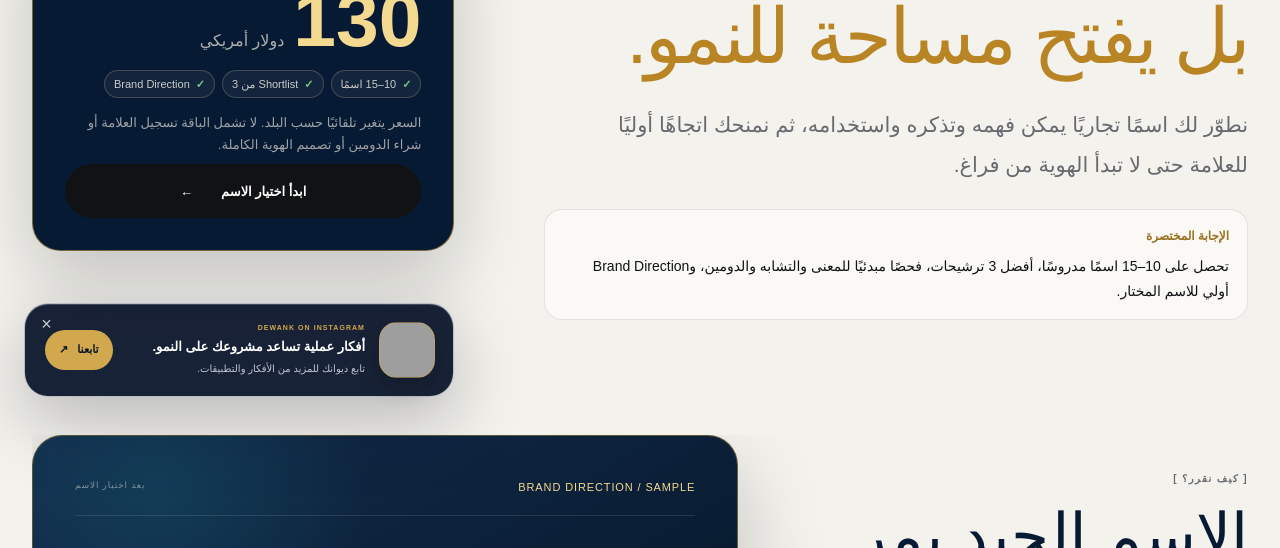
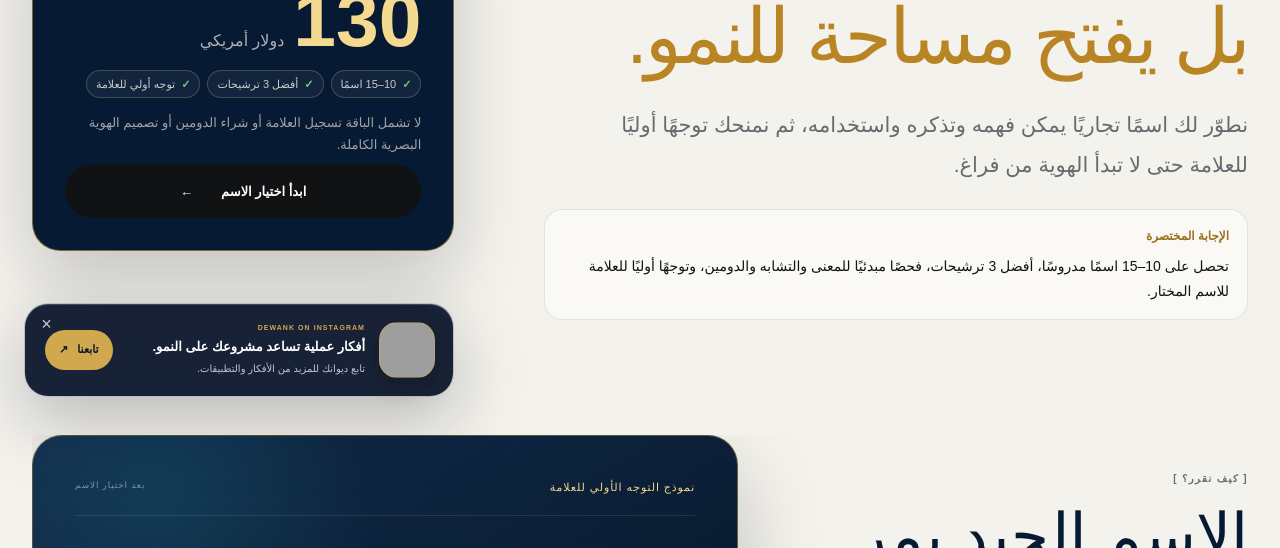
Before and after one commit to mohammedrashad2011-ui/Dewank-2026-website, a Next.js app: page /offers/brand-naming in a window 1280 px wide. Shown: the part 379-927 px from the top of the page. Built offline with nearby package versions, Linux system fonts and the light colour scheme; no server answers; grey boxes are pictures that could not be loaded; a web font is replaced by a local one.

Commit message:
Arabicize brand naming offer copy and hide localized pricing note

```diff
--- a/app/offers/brand-naming/page.tsx
+++ b/app/offers/brand-naming/page.tsx
@@ -7,8 +7,8 @@ import "../offers-page.css";
 import "../offer-trust.css";
 import "./brand-naming-offer.css";
 
-const title = "اختيار اسم تجاري + Brand Direction | باقة جاهزة";
-const description = "باقة اختيار اسم تجاري للعلامات الجديدة تشمل 10–15 اسمًا مدروسًا، فحصًا لغويًا وثقافيًا، توفر الدومين، أفضل 3 ترشيحات واتجاهًا أوليًا للعلامة. تبدأ من 490 ريال.";
+const title = "اختيار اسم تجاري + توجه أولي للعلامة | باقة جاهزة";
+const description = "باقة اختيار اسم تجاري للعلامات الجديدة تشمل 10–15 اسمًا مدروسًا، فحصًا لغويًا وثقافيًا، توفر الدومين، أفضل 3 ترشيحات وتوجهًا أوليًا للعلامة. تبدأ من 490 ريال.";
 
 export const metadata: Metadata = createMetadata({
   title: `${title} | ديوانك`,
@@ -23,15 +23,15 @@ const deliverables = [
   ["فحص لغوي وثقافي", "مراجعة أولية للمعنى والنطق والانطباعات المحتملة بالعربية والإنجليزية حسب السوق."],
   ["فحص مبدئي للتشابه", "بحث أولي عن أسماء وعلامات مشابهة لتقليل احتمالات التعارض، دون ضمان التسجيل الرسمي."],
   ["الدومين والحسابات", "التحقق وقت البحث من توفر نطاقات وأسماء مستخدمين مناسبة واقتراح بدائل عملية عند الحاجة."],
-  ["أفضل 3 ترشيحات", "Shortlist نهائية مع مقارنة مختصرة حسب التميز والوضوح وقابلية التوسع والاستخدام."],
-  ["Brand Direction أولي", "توجه مبدئي للشخصية والنبرة والمزاج البصري والكلمات المفتاحية التي تناسب الاسم المختار."],
+  ["أفضل 3 ترشيحات", "قائمة نهائية مختصرة تضم أفضل 3 أسماء، مع مقارنة حسب التميز والوضوح وقابلية التوسع والاستخدام."],
+  ["توجه أولي للعلامة", "توجه مبدئي للشخصية ونبرة التواصل والمزاج البصري والكلمات المفتاحية التي تناسب الاسم المختار."],
   ["جولة تطوير واحدة", "تطوير اتجاه واحد بناءً على ملاحظات محددة إذا لم يُحسم الاختيار من الجولة الأولى."],
 ];
 
 const faqs = [
-  ["كم سعر اختيار اسم تجاري؟", "الباقة الجاهزة تبدأ من 490 ريال سعودي، ويظهر السعر المحلي تلقائيًا لعدد من دول الخليج. السعر يشمل البحث والتسمية والـShortlist والـBrand Direction الأولي، ولا يشمل الرسوم الحكومية أو تسجيل العلامة."],
+  ["كم سعر اختيار اسم تجاري؟", "الباقة الجاهزة تبدأ من 490 ريال سعودي. السعر يشمل البحث والتسمية والقائمة النهائية المختصرة والتوجه الأولي للعلامة، ولا يشمل الرسوم الحكومية أو تسجيل العلامة."],
   ["كم اسمًا سأستلم؟", "تستلم عادة 10–15 اسمًا مدروسًا، ثم نرشح أفضل 3 خيارات بناءً على معايير واضحة تساعدك على اتخاذ القرار."],
-  ["ما المقصود بـ Brand Direction؟", "هو اتجاه أولي للعلامة بعد اختيار الاسم، يحدد الشخصية والنبرة والمزاج البصري والكلمات التي يجب أن تعكسها الهوية لاحقًا. لا يشمل تصميم شعار أو هوية بصرية كاملة."],
+  ["ما المقصود بالتوجه الأولي للعلامة؟", "هو تصور مبدئي للعلامة بعد اختيار الاسم، يحدد الشخصية ونبرة التواصل والمزاج البصري والكلمات التي يجب أن تعكسها الهوية لاحقًا. لا يشمل تصميم شعار أو هوية بصرية كاملة."],
   ["هل تضمنون قبول الاسم أو تسجيل العلامة؟", "لا. نقدم فحصًا أوليًا للتشابه والمعنى والتوفر لتقليل المخاطر، لكن قرار القبول والتسجيل النهائي للجهة الرسمية المختصة."],
   ["هل تشمل الخدمة حجز الدومين؟", "تشمل التحقق من توفر الدومين وقت البحث. شراء الدومين ورسومه ليست ضمن الباقة، لأن التوفر قد يتغير حتى لحظة الحجز."],
   ["كم مدة التسليم؟", "التسليم عادة خلال 3–5 أيام عمل بعد استلام معلومات النشاط والسوق والجمهور والاتجاهات المفضلة."],
@@ -45,7 +45,7 @@ export default function BrandNamingOfferPage() {
       {
         "@type": "Service",
         "@id": `${url}#service`,
-        name: "باقة اختيار اسم تجاري + Brand Direction",
+        name: "باقة اختيار اسم تجاري + توجه أولي للعلامة",
         description,
         serviceType: ["Brand Naming", "Brand Direction", "Domain Availability Research"],
         provider: { "@id": organizationId },
@@ -82,17 +82,17 @@ export default function BrandNamingOfferPage() {
         <div>
           <div className="offer-availability"><span className="offer-spots-available"><i aria-hidden="true" /><strong>3–5</strong> أيام عمل</span></div>
           <h1>اسم لا يملأ خانة.<br/><em>بل يفتح مساحة للنمو.</em></h1>
-          <p>نطوّر لك اسمًا تجاريًا يمكن فهمه وتذكره واستخدامه، ثم نمنحك اتجاهًا أوليًا للعلامة حتى لا تبدأ الهوية من فراغ.</p>
+          <p>نطوّر لك اسمًا تجاريًا يمكن فهمه وتذكره واستخدامه، ثم نمنحك توجهًا أوليًا للعلامة حتى لا تبدأ الهوية من فراغ.</p>
           <div className="brand-naming-answer" aria-label="الإجابة المختصرة">
             <b>الإجابة المختصرة</b>
-            <span>تحصل على 10–15 اسمًا مدروسًا، أفضل 3 ترشيحات، فحصًا مبدئيًا للمعنى والتشابه والدومين، وBrand Direction أولي للاسم المختار.</span>
+            <span>تحصل على 10–15 اسمًا مدروسًا، أفضل 3 ترشيحات، فحصًا مبدئيًا للمعنى والتشابه والدومين، وتوجهًا أوليًا للعلامة للاسم المختار.</span>
           </div>
         </div>
         <aside className="offer-price-panel brand-naming-price-panel">
           <small>الباقة الجاهزة</small>
           <BrandNamingOfferPrice />
-          <div className="offer-trust-inline"><span>10–15 اسمًا</span><span>Shortlist من 3</span><span>Brand Direction</span></div>
-          <p>السعر يتغير تلقائيًا حسب البلد. لا تشمل الباقة تسجيل العلامة أو شراء الدومين أو تصميم الهوية الكاملة.</p>
+          <div className="offer-trust-inline"><span>10–15 اسمًا</span><span>أفضل 3 ترشيحات</span><span>توجه أولي للعلامة</span></div>
+          <p>لا تشمل الباقة تسجيل العلامة أو شراء الدومين أو تصميم الهوية البصرية الكاملة.</p>
           <BrandNamingWhatsApp className="button primary" label="ابدأ اختيار الاسم" />
         </aside>
       </section>
@@ -104,10 +104,10 @@ export default function BrandNamingOfferPage() {
           <p>نقارن الخيارات وفق التميز، سهولة النطق، قابلية التذكر، ملاءمة السوق، المرونة المستقبلية، والتوفر الرقمي. الهدف ليس اسمًا يعجبنا فقط، بل اسمًا يمكن بناء علامة حوله.</p>
         </div>
         <div className="brand-direction-board" aria-label="نموذج توضيحي لاتجاه العلامة">
-          <div className="brand-direction-top"><span>BRAND DIRECTION / SAMPLE</span><small>بعد اختيار الاسم</small></div>
+          <div className="brand-direction-top"><span>نموذج التوجه الأولي للعلامة</span><small>بعد اختيار الاسم</small></div>
           <div className="brand-direction-name">NOVA<span>FIELD</span></div>
           <div className="brand-direction-tags"><span>واضح</span><span>واثق</span><span>حديث</span><span>قابل للتوسع</span></div>
-          <div className="brand-direction-grid"><article><small>VOICE</small><b>مباشر · ذكي · هادئ</b></article><article><small>VISUAL MOOD</small><b>Minimal · Editorial · Bold</b></article><article><small>POSITION</small><b>علامة مرنة تنمو مع النشاط</b></article></div>
+          <div className="brand-direction-grid"><article><small>نبرة التواصل</small><b>مباشر · ذكي · هادئ</b></article><article><small>المزاج البصري</small><b>بسيط · تحريري · جريء</b></article><article><small>التموضع</small><b>علامة مرنة تنمو مع النشاط</b></article></div>
         </div>
       </section>
 
@@ -117,11 +117,11 @@ export default function BrandNamingOfferPage() {
       </section>
 
       <section className="shell brand-naming-process">
-        <div className="brand-naming-process-head"><span className="section-label">[ 3 خطوات ]</span><h2>Brief صغير. بحث عميق. قرار واضح.</h2></div>
+        <div className="brand-naming-process-head"><span className="section-label">[ 3 خطوات ]</span><h2>ملخص صغير. بحث عميق. قرار واضح.</h2></div>
         <div className="brand-naming-process-grid">
           <article><b>01</b><h3>نفهم المشروع</h3><p>النشاط، السوق، الجمهور، المنافسون، طبيعة الاسم المطلوبة وطموح التوسع.</p></article>
           <article><b>02</b><h3>نبحث ونبني</h3><p>ننشئ اتجاهات تسمية مختلفة ثم نفلترها بالمعنى والنطق والتشابه والتوفر الرقمي.</p></article>
-          <article><b>03</b><h3>نحسم الاتجاه</h3><p>تستلم القائمة والـShortlist ثم Brand Direction أولي للاسم الذي تختاره.</p></article>
+          <article><b>03</b><h3>نحسم الاتجاه</h3><p>تستلم قائمة الأسماء، ثم أفضل 3 ترشيحات، وبعد اختيار الاسم نجهز لك التوجه الأولي للعلامة.</p></article>
         </div>
       </section>
 
@@ -134,9 +134,9 @@ export default function BrandNamingOfferPage() {
       <section className="shell offer-faq" id="faq"><div className="offer-faq-head"><span className="section-label">[ أسئلة شائعة ]</span><h2>قبل ما تختار اسمك.</h2></div><div className="offer-faq-list">{faqs.map(([question, answer]) => <details key={question}><summary>{question}</summary><p>{answer}</p></details>)}</div></section>
 
       <section className="shell offer-final-cta brand-naming-final">
-        <span className="offer-kicker">اختيار اسم تجاري · Brand Direction</span>
+        <span className="offer-kicker">اختيار اسم تجاري · توجه أولي للعلامة</span>
         <h2>قبل ما تصمم الشعار، اختر اسمًا يستحق أن يوضع عليه.</h2>
-        <p>أرسل نوع النشاط والسوق المستهدف، وسنبدأ بالـBrief المختصر قبل البحث.</p>
+        <p>أرسل نوع النشاط والسوق المستهدف، وسنبدأ بملخص قصير عن مشروعك قبل البحث.</p>
         <BrandNamingWhatsApp className="button primary" label="ابدأ اختيار اسم علامتك" />
         <div className="brand-naming-links"><Link href="/services/brand-naming">تفاصيل خدمة التسمية</Link><Link href="/guides/how-to-choose-brand-name-saudi-arabia">دليل اختيار الاسم التجاري</Link><Link href="/offers">العودة إلى العروض</Link></div>
       </section>
```
